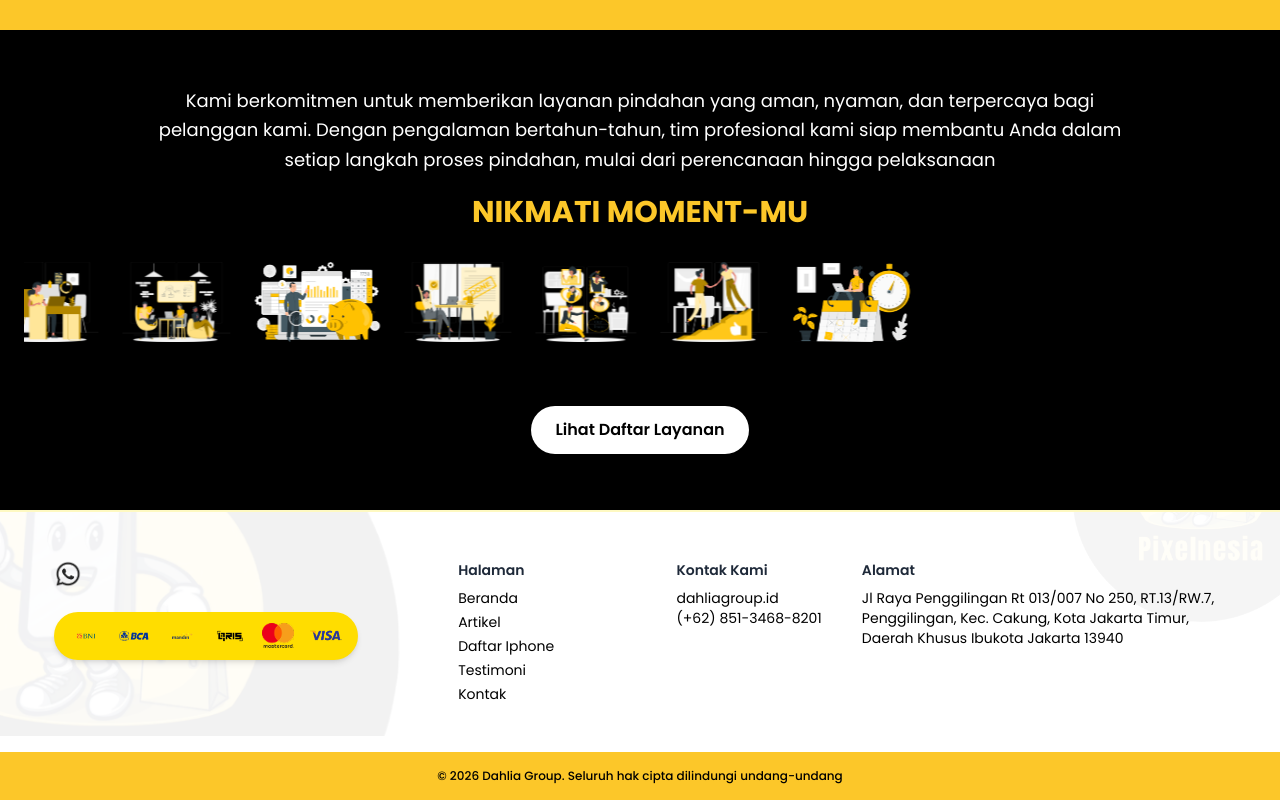
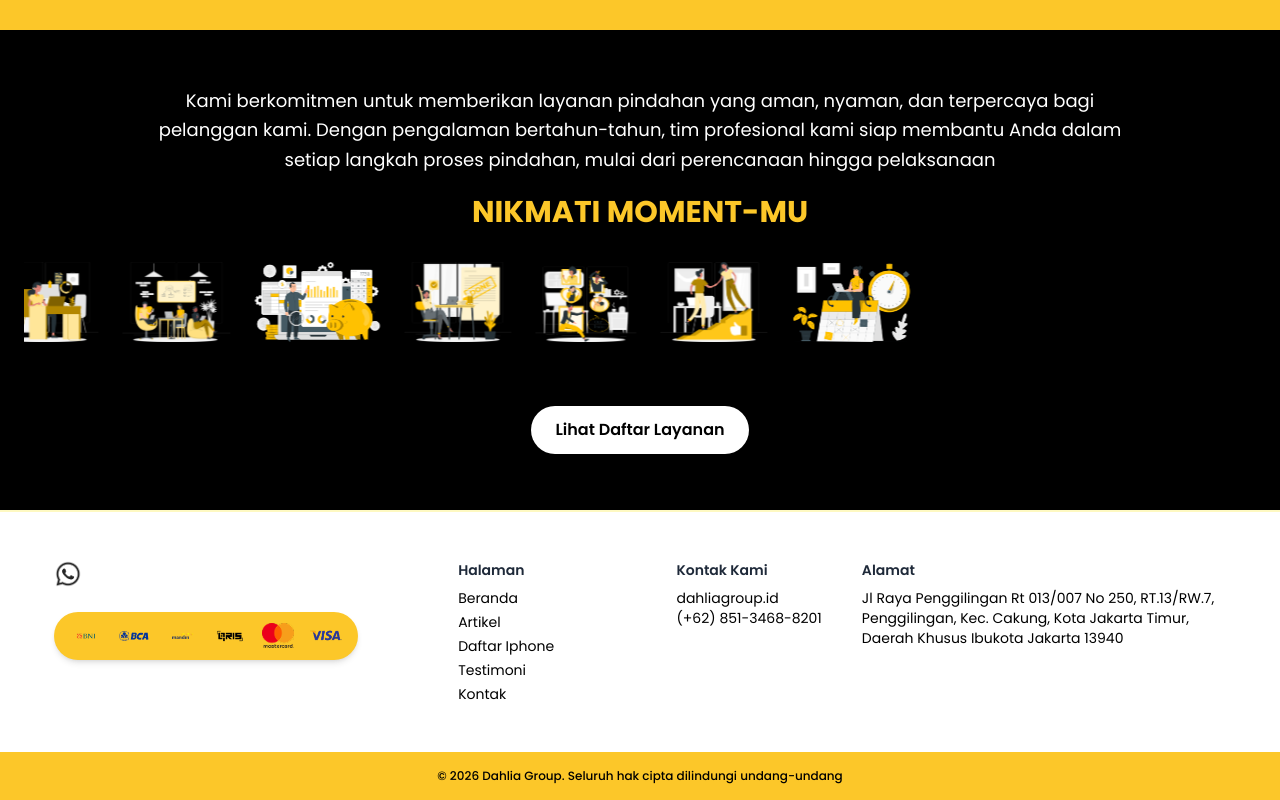
Before and after one commit to rentaldgi/pindahloka, a Next.js app: page / in a window 1280 px wide. Shown: the part 1827-2627 px from the top of the page. Built offline with nearby package versions, Linux system fonts and the light colour scheme; no server answers.

Commit message:
hapus icom footer

```diff
--- a/app/components/Footer.js
+++ b/app/components/Footer.js
@@ -7,7 +7,7 @@ export default function Footer() {
   return (
     <footer className="relative bg-white text-black overflow-hidden border-t-2 border-yellow-100 shadow-md">
       {/* Ornamen kiri atas */}
-      <div className="absolute top-0 left-0 z-0 w-32 sm:w-40 md:w-[300px] lg:w-[400px]">
+      {/* <div className="absolute top-0 left-0 z-0 w-32 sm:w-40 md:w-[300px] lg:w-[400px]">
         <Image
           src="/images/logo_footer1.png"
           alt="Ornamen Kiri"
@@ -16,10 +16,10 @@ export default function Footer() {
           height={200}
           className="object-contain"
         />
-      </div>
+      </div> */}
 
       {/* Ornamen kanan atas */}
-      <div className="absolute top-0 right-0 z-0 w-24 sm:w-32 md:w-40 lg:w-52">
+      {/* <div className="absolute top-0 right-0 z-0 w-24 sm:w-32 md:w-40 lg:w-52">
         <Image
           src="/images/logo_footer.png"
           alt="Ornamen Kanan"
@@ -28,7 +28,7 @@ export default function Footer() {
           height={200}
           className="object-contain"
         />
-      </div>
+      </div> */}
 
       {/* Isi utama */}
       <div className="relative z-10 w-[94%] mx-auto px-4 py-12 grid grid-cols-1 md:grid-cols-3 gap-10">
@@ -49,7 +49,7 @@ export default function Footer() {
 
 
           {/* Logo Bank */}
-          <div className="mt-0 bg-[#FFDD00] py-2 px-4 rounded-full flex flex-wrap items-center justify-center gap-4 shadow-md z-10 w-fit md:w-auto">
+          <div className="mt-0 bg-[#FCC729] py-2 px-4 rounded-full flex flex-wrap items-center justify-center gap-4 shadow-md z-10 w-fit md:w-auto">
             <Image src="/images/pm_bni.png" alt="BNI" width={24} height={24} className="w-8 h-8 object-contain" />
             <Image src="/images/pm_bca.png" alt="BCA" width={24} height={24} className="w-8 h-8 object-contain" />
             <Image src="/images/pm_mandiri.png" alt="Mandiri" width={24} height={24} className="w-8 h-8 object-contain" />
```
